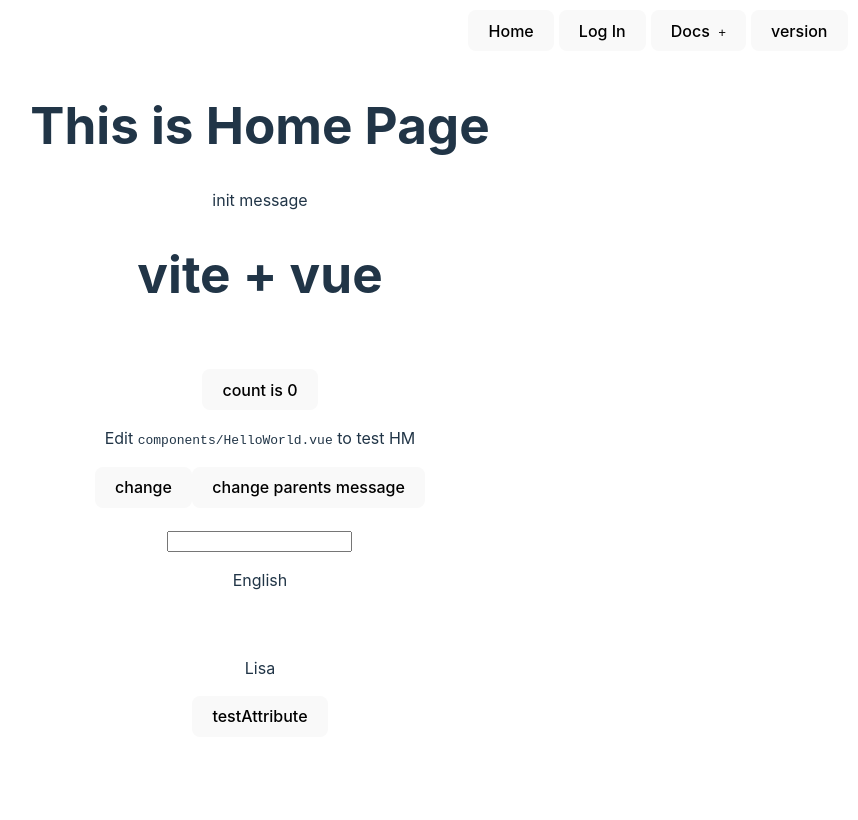
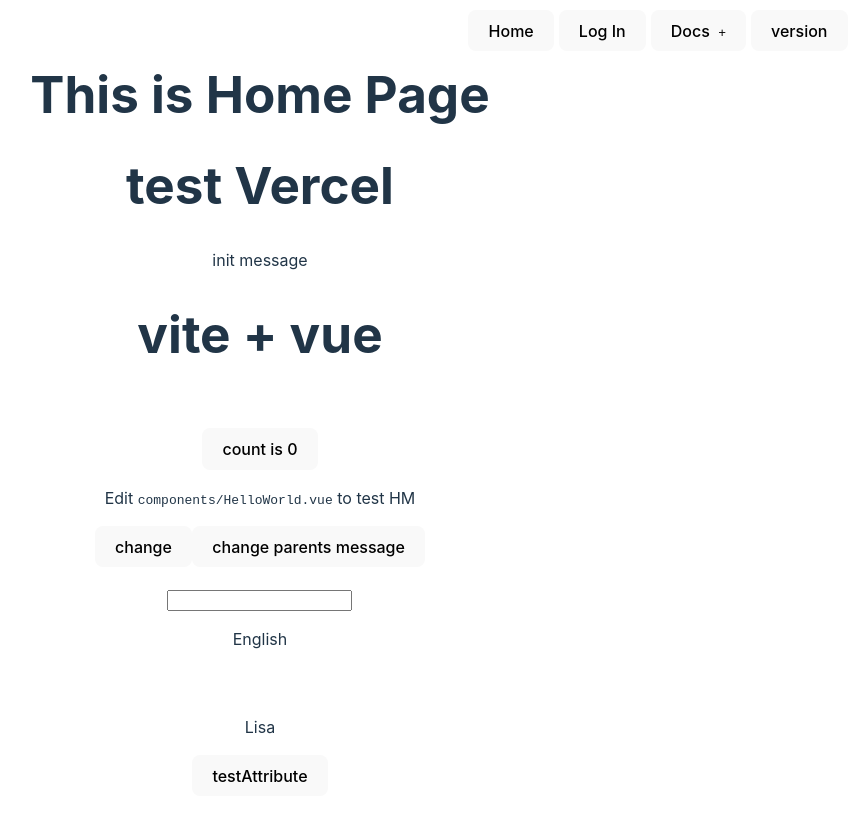
Before and after one commit to Lzumikonata/vite-vue, a Vue app: page / in a window 1280 px wide. Shown: the top 820 px of the page, without its empty margins (380-1238 px from the left). Built offline with nearby package versions, Linux system fonts and the light colour scheme.

Commit message:
update(home.vue): test

```diff
--- a/src/pages/home.vue
+++ b/src/pages/home.vue
@@ -1,5 +1,6 @@
 <template>
   <h1>This is Home Page</h1>
+  <h1>test Vercel</h1>
 </template>
 
 <script setup>
```
Also changed, not shown: 1 other file (tests, documents, lock files or other folders).
